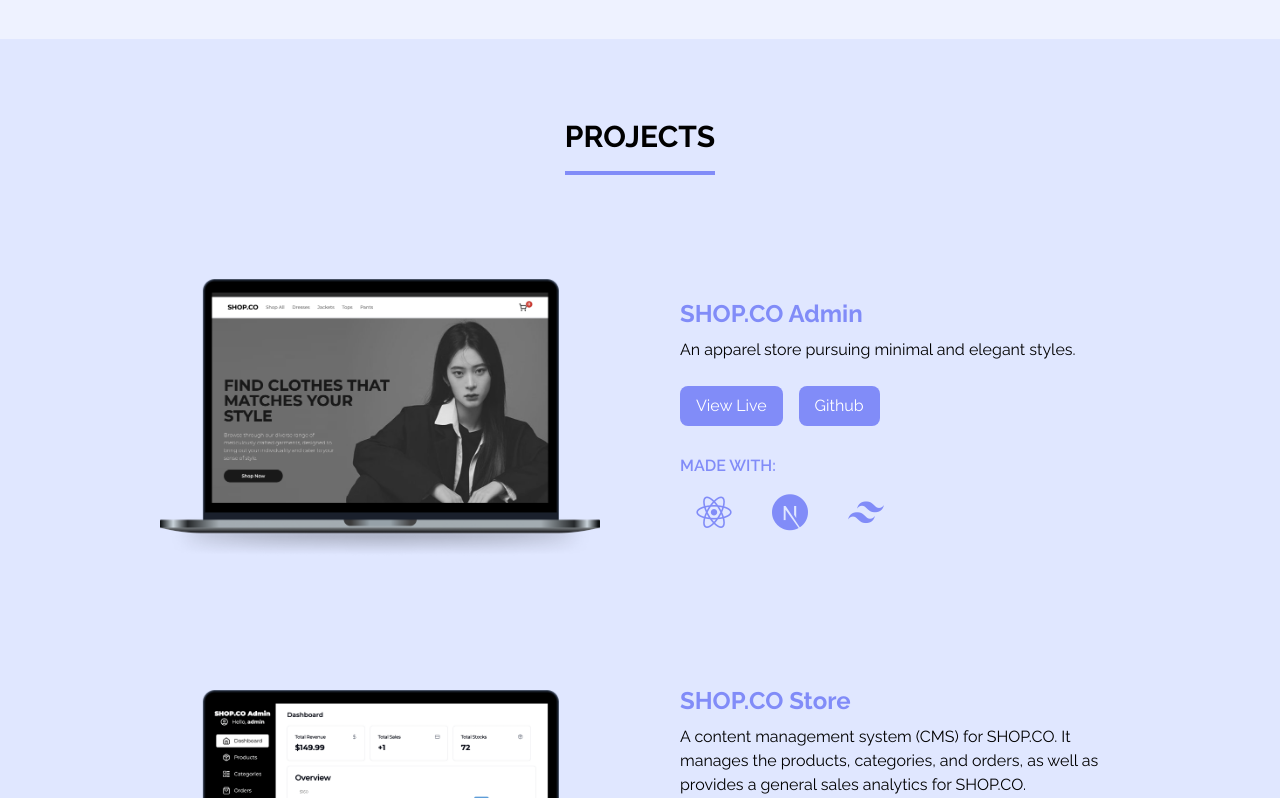
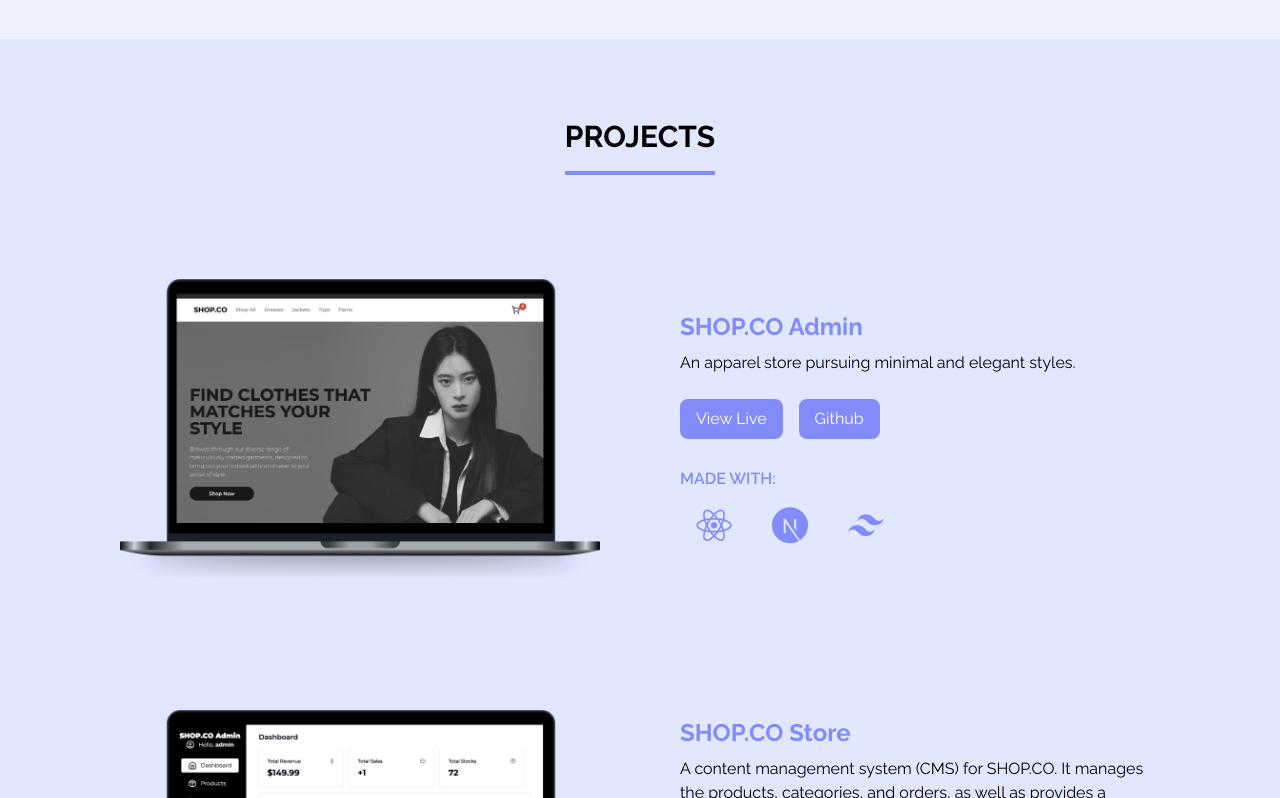
Before and after one commit to buihoaib/portfolio, a Next.js app: page / in a window 1280 px wide. Shown: the part 1437-2235 px from the top of the page. Built offline with nearby package versions, Linux system fonts and the light colour scheme; no server answers; a web font is replaced by a local one.

Commit message:
Made projects section responsive

```diff
--- a/components/projects.tsx
+++ b/components/projects.tsx
@@ -5,7 +5,6 @@
 import { projectsData } from "@/libs/data";
 import { cn } from "@/libs/utils";
 import { motion } from "framer-motion";
-import { Radio } from "lucide-react";
 import Image from "next/image";
 import Link from "next/link";
 
@@ -34,13 +33,13 @@
         <section
             id="projects"
             ref={ref}
-            className="h-full w-full bg-indigo-100 p-20 flex flex-col items-center"
+            className="h-full w-full bg-indigo-100 px-2 md:px-4 lg:px-10 py-20 flex flex-col items-center"
         >
             <h1 className="text-3xl uppercase font-bold pb-4 border-indigo-400 border-b-4">projects</h1>
-            <ul className="flex flex-col my-10">
+            <ul className="flex flex-col my-0 sm:my-4 md:my-10 items-center">
                 {projectsData.map((project, projectIndex) => (
                     <li
-                        className="grid grid-cols-2 items-center gap-[5rem] mx-20 py-16"
+                        className="grid grid-cols-1 md:grid-cols-2 items-center gap-[2rem] md:gap-[5rem] mx-4 md:mx-20 py-16"
                         key={projectIndex}
                     >
                         <motion.div
@@ -61,7 +60,7 @@
                         </motion.div>
 
                         <motion.div
-                            className="col-span-1 flex flex-col gap-2"
+                            className="col-span-1 flex flex-col gap-2 items-center md:items-start text-center md:text-left"
                             initial={{ opacity: 0, scale: 0.5, x: 300 }}
                             whileInView={{ opacity: 1, scale: 1, x: 0 }}
                             transition={{
```
